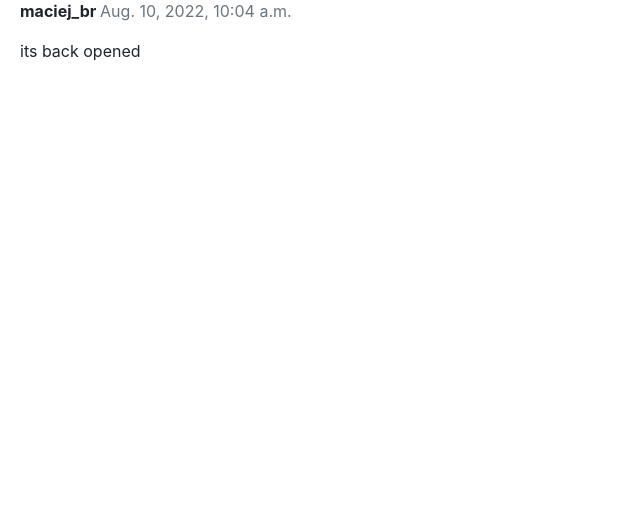
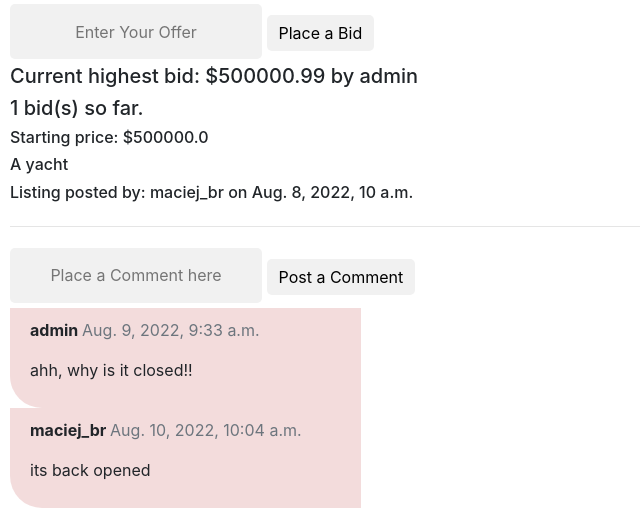
Before and after one commit to Macieeej/django-projects, a Django app: a page that uses Project2/commerce/auctions/templates/auctions/layout.html in a window 1280 px wide. Shown: the part 888-1396 px from the top of the page, without its empty margins (0-640 px from the left). Before the commit the page ends 949 px from the top, so only its background shows below. Run offline with Django 3.2, Linux system fonts and the light colour scheme; a user stored in the database is signed in; data comes from the database, SQL or seed files in the repository; both versions use the stored data as it was after the commit; some libraries are stand-ins or nearby versions.

Commit message:
Project2 done

```diff
--- a/Project2/commerce/auctions/static/auctions/styles.css
+++ b/Project2/commerce/auctions/static/auctions/styles.css
@@ -3,4 +3,55 @@ body {
     align-items: center;
     justify-content: center;
     height: 100vh;
+    width: 100vh;
 }
+
+form {
+    padding-top: 5px;
+    padding-bottom: 5px;
+}
+
+.block-body {
+    display: flex;
+    flex-direction: column;
+}
+
+hr {
+    margin-left: 0;
+    margin-right: 0;
+}
+
+.btn {
+    background-color: #f1f1f1;
+    color: black;
+    font-size: 16px;
+    border: none;
+    cursor: pointer;
+    border-radius: 5px;
+    text-align: center;
+  }
+
+.btn:hover {
+    background-color: black;
+    color: white;
+  }
+
+  .myFormClass {
+    height: 55px;
+    background-color: #f1f1f1;
+    color: black;
+    font-size: 16px;
+    border: none;
+    border-radius: 5px;
+    text-align: center;
+  }
+
+  .comment {
+        width: 45%;
+        height: fit-content;
+        padding: 10px;
+        padding-left: 20px;
+        background-color: rgba(240, 211, 211, 0.791);
+        border-bottom-left-radius: 32px !important;
+
+  }
--- a/Project2/commerce/auctions/templates/auctions/index.html
+++ b/Project2/commerce/auctions/templates/auctions/index.html
@@ -3,7 +3,7 @@
 {% block body %}
     <h2>Active Listings:</h2>
     {% for listing in listings %}
-            <a href="{% url 'listing_page' listing.title %}">
+            <a href="{% url 'listing_page' listing.title %}" style="color:black">
                 {% if listing.image_url %}
                     <img src={{listing.image_url}} width="400" >
                 {% endif %}
--- a/Project2/commerce/auctions/templates/auctions/layout.html
+++ b/Project2/commerce/auctions/templates/auctions/layout.html
@@ -43,7 +43,9 @@
             {% endif %}
         </ul>
         <hr>
-        {% block body %}
-        {% endblock %}
+        <div class="block-body">
+            {% block body %}
+            {% endblock %}
+        </div>
     </body>
 </html>
--- a/Project2/commerce/auctions/templates/auctions/listing_page.html
+++ b/Project2/commerce/auctions/templates/auctions/listing_page.html
@@ -6,17 +6,18 @@
         > <a href="{% url 'category' listing.category %}">{{ listing.category }}</a>
       {% endif %}
     </h6>
-    <h2>{{title}}</h2>
+    <h1>{{title}}</h1>
+
 
     {% if request.user.is_authenticated %}
     <form action="{% url 'listing_page' title %}" method="POST">
       {% csrf_token %}
       {% if isOnWatchlist %}
-        <button name="watchlistAction" value="unadd">
+        <button name="watchlistAction" class="btn" value="unadd">
             Remove from watchlist
         </button>
       {% else %}
-        <button name="watchlistAction" value="add">
+        <button name="watchlistAction" class="btn" value="add">
             Add to watchlist
         </button>
       {% endif %}
@@ -26,23 +27,27 @@
     <form action="{% url 'listing_page' title %}" method="POST">
       {% csrf_token %}
       {% if isAuctionOwner and not isAuctionClosed %}
-        <button name="closeListingAction" value="close">
+        <button name="closeListingAction" class="btn btn-primary" value="close">
             Close this listing
         </button>
       {% endif %}
     </form>
 
     {% if listing.image_url %}
-      <img src={{listing.image_url}} width="400" >
+      <img src={{listing.image_url}} width="75%" >
     {% endif %}
 
     {% if not isAuctionClosed %}
-      <form action="{% url 'listing_page' title %}" method="POST">
+      {% if not request.user.is_authenticated %}
+        <h4>Please log in  to bid in the auction.</h4>
+      {% else %}
+      <form action="{% url 'listing_page' title %}"  method="POST">
         {% include 'auctions/messages.html' %}
         {% csrf_token %}
         {{ bidForm }}
-        <input type="submit" value="Place a Bid">
+        <input type="submit" class="btn" value="Place a Bid">
       </form>
+      {% endif %}
     {% endif %}
 
     <div>
@@ -68,21 +73,22 @@
     <h6>{{ listing.description }}</h6>
     <h6>Listing posted by: {{ listing.user }} on {{ listing.creation_date }}</h6>
 
+    <hr>
 
-    {% if not isAuctionClosed %}
+    {% if not isAuctionClosed and request.user.is_authenticated %}
       <form action="{% url 'listing_page' title %}" method="POST">
         {% include 'auctions/messages.html' %}
         {% csrf_token %}
         {{ commentForm }}
-        <input type="submit" value="Post a Comment">
+        <input type="submit" class="btn" value="Post a Comment">
       </form>
     {% endif %}
 
     {% for comment in comments %}
-        <div class="comments" style="padding: 10px;">
+        <div class="comment">
           <p class="font-weight-bold">
             {{ comment.user }}
-            <span class=" text-muted font-weight-normal">
+            <span class=" text-muted font-weight-normal" style="padding-top: 1px; padding-bottom: 1px;">
               {{ comment.creation_date }}
             </span>
           </p>
--- a/Project2/commerce/auctions/views.py
+++ b/Project2/commerce/auctions/views.py
@@ -17,12 +17,25 @@ from .models import Bid, Comment, Listing, User
 
 
 class NewBidForm(forms.Form):
-    bid = forms.FloatField(label="", widget=forms.TextInput(attrs={'placeholder': 'Enter Your Offer'}))
+    bid = forms.FloatField(label="", widget=forms.TextInput(attrs={
+        'placeholder': 'Enter Your Offer',
+        'class': 'myFormClass'
+        }))
 
 class NewCommentForm(forms.ModelForm):
     class Meta:
         model = Comment
         fields = ('comment',)
+        widgets = {
+            'comment': forms.TextInput(attrs={
+                'class': "myFormClass",
+                'style': 'max-width: 300px;',
+                'placeholder': 'Place a Comment here'
+                }),
+        }
+        labels = {
+            "comment": "",
+        }
 
 
 def index(request):
```
Also changed, not shown: Project2/commerce/db.sqlite3.
